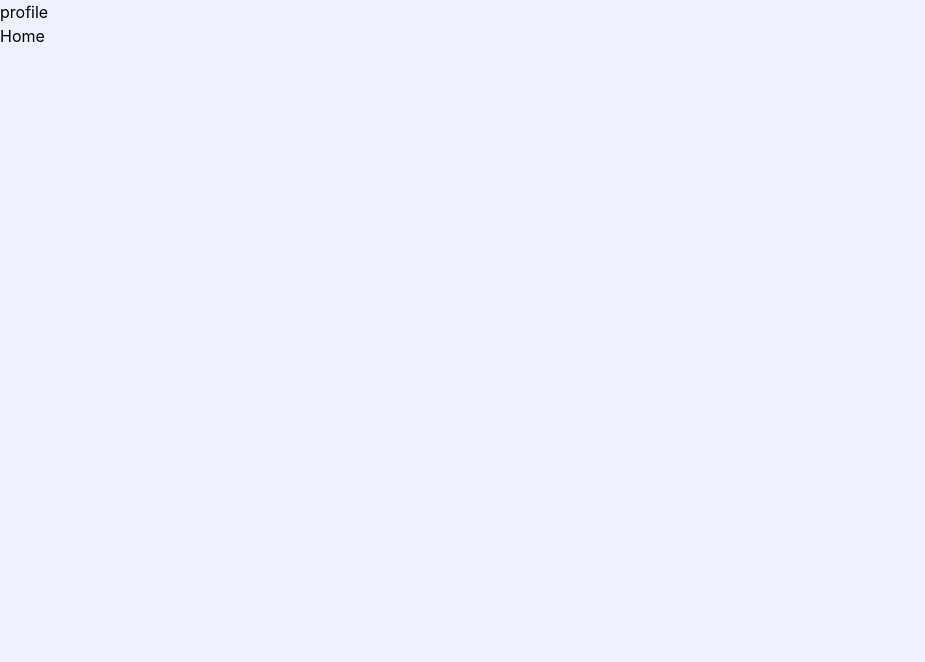
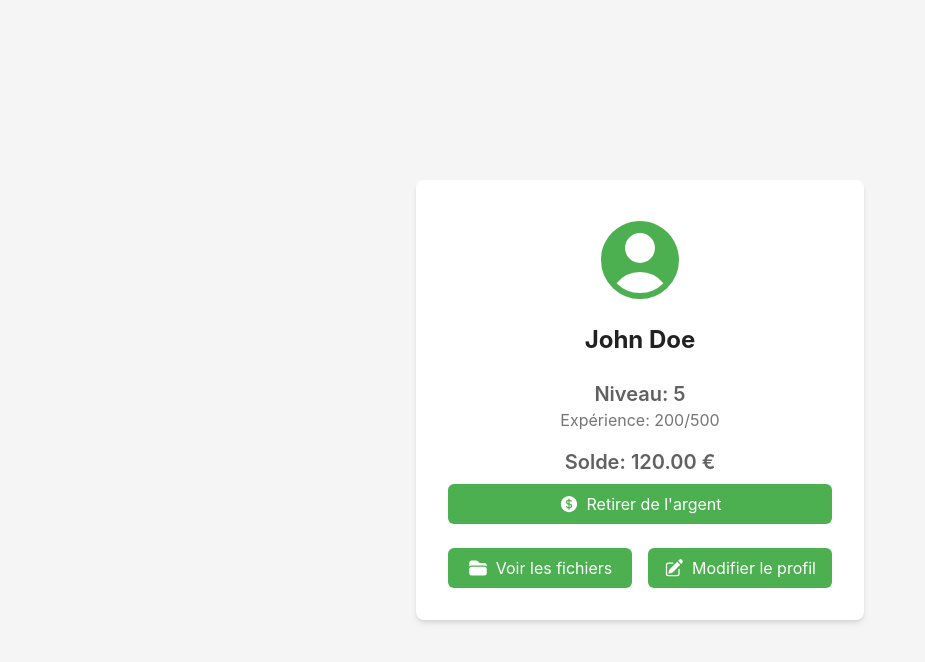
Before and after one commit to CalmettesT/Hackaton2024, a React (Create React App) app: page /profile in a window 1280 px wide. Shown: the top 662 px of the page, without its empty margins (0-925 px from the left). Built offline with nearby package versions, Linux system fonts and the light colour scheme.

Commit message:
ADD : Profile.js

```diff
--- a/src/components/NavbarPhone.js
+++ b/src/components/NavbarPhone.js
@@ -40,7 +40,6 @@ const Navbar = () => {
 const NavItem = ({ icon, label, onClick }) => (
   <div className="flex flex-col items-center justify-center" onClick={onClick}>
     {icon}
-    <span className="text-xs text-gray-600">{label}</span>
   </div>
 );
 
--- a/src/pages/Profile.js
+++ b/src/pages/Profile.js
@@ -1,16 +1,49 @@
-import React from "react";
-import { Link } from "react-router-dom";
+import React from 'react';
+import { UserCircleIcon, CurrencyDollarIcon, FolderIcon, PencilSquareIcon } from '@heroicons/react/24/solid';
 
-const Profile = () => {
+const UserProfile = () => {
+  const user = {
+    icon: 'https://via.placeholder.com/150',
+    name: 'John Doe',
+    level: 5,
+    exp: 200,
+    nextLevelExp: 500,
+    balance: 120.00
+  };
+
   return (
-    <div>
-      profile
-      <nav>
-        <Link to="localhost:3000">Home</Link>
-      </nav>
-      {/* <a href="localhost:3000">home</a> */}
+    <div className="flex flex-col items-center justify-center min-h-screen bg-gray-100">
+      <div className="w-full max-w-md p-8 space-y-6 bg-white rounded-lg shadow-md">
+        <div className="flex flex-col items-center">
+          <UserCircleIcon className="w-24 h-24 text-green-500" />
+          <h1 className="mt-4 text-2xl font-bold text-gray-900">{user.name}</h1>
+        </div>
+        <div className="mt-6 space-y-4">
+          <div className="text-center">
+            <h2 className="text-xl font-semibold text-gray-700">Niveau: {user.level}</h2>
+            <p className="text-gray-600">Expérience: {user.exp}/{user.nextLevelExp}</p>
+          </div>
+          <div className="text-center">
+            <h2 className="text-xl font-semibold text-gray-700">Solde: {user.balance.toFixed(2)} €</h2>
+            <button className="flex items-center justify-center w-full px-4 py-2 mt-2 text-white bg-green-500 rounded-md hover:bg-green-600">
+              <CurrencyDollarIcon className="w-5 h-5 mr-2" />
+              Retirer de l'argent
+            </button>
+          </div>
+        </div>
+        <div className="flex justify-between mt-6 space-x-4">
+          <button className="flex items-center justify-center flex-1 px-4 py-2 text-white bg-green-500 rounded-md hover:bg-green-600">
+            <FolderIcon className="w-5 h-5 mr-2" />
+            Voir les fichiers
+          </button>
+          <button className="flex items-center justify-center flex-1 px-4 py-2 text-white bg-green-500 rounded-md hover:bg-green-600">
+            <PencilSquareIcon className="w-5 h-5 mr-2" />
+            Modifier le profil
+          </button>
+        </div>
+      </div>
     </div>
   );
 };
 
-export default Profile;
+export default UserProfile;
```
